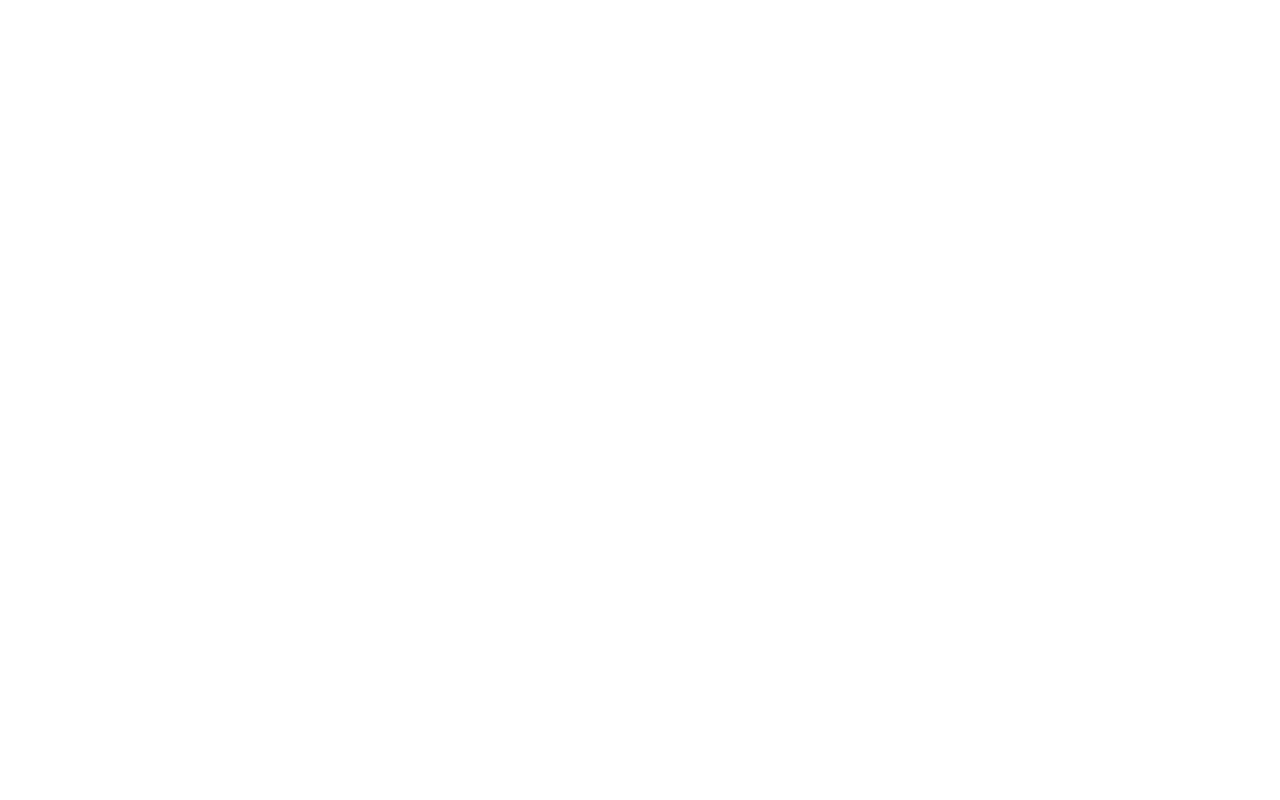
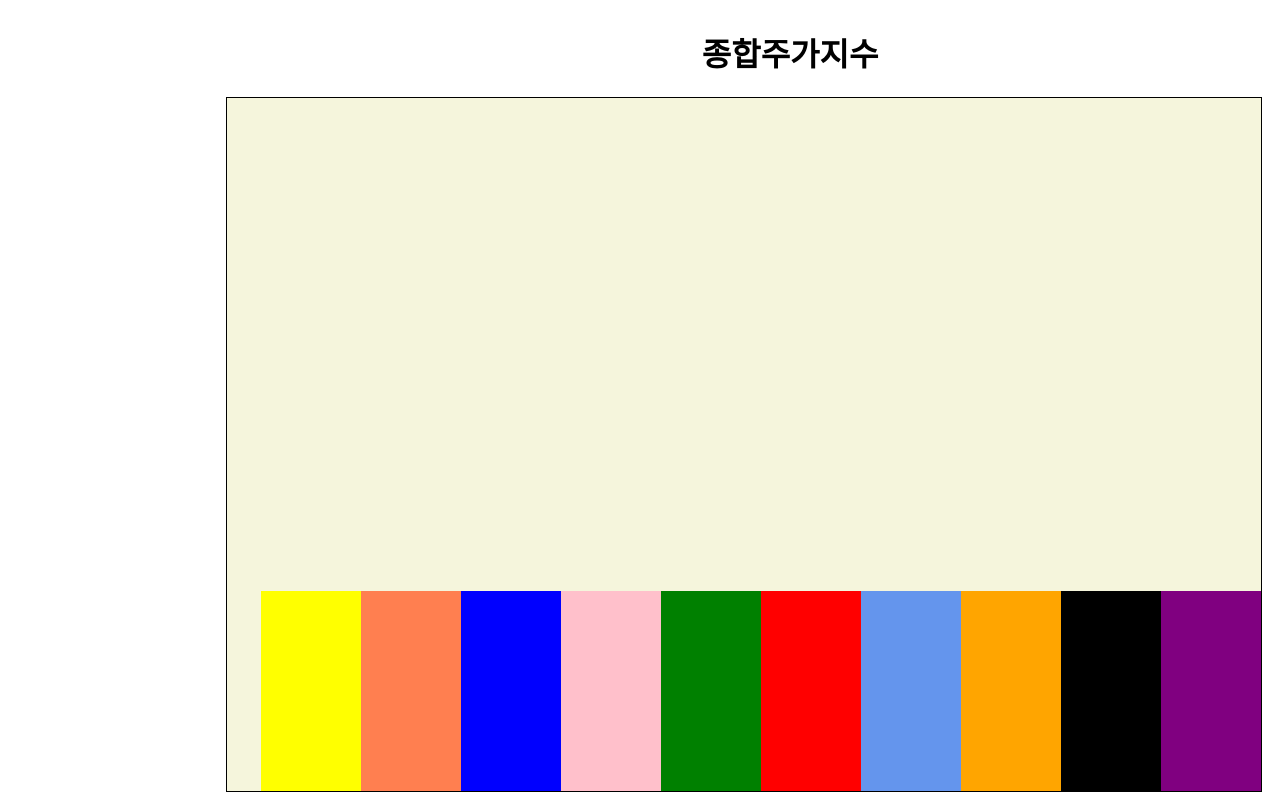
Before and after one commit to MAGEUNWON/js-study, a website: page graph/graph.html in a window 1280 px wide. Drawn offline with Linux system fonts and the light colour scheme.

Commit message:
그래프 가로축 완성

```diff
--- a/graph/graph.js
+++ b/graph/graph.js
@@ -3,7 +3,64 @@
 // y축은 종합주가지수가 높을수록 맨 아래서부터 위로 늘어남. 지수0은 맨 밑
 // 브라우저에 보여야 함. DOM API 활용
 // 하루당 막대그래프의 가로(width)값은 100 px씩 차지
-
+// 타입스크립트랑 html은 어떻게 연결하지????
+// 배열의 값들이 y축의 값.(높이)
+// 배열의 인덱스는 x의 순서. 그래프 x축의 길이 = 100px * 배열의 길이
 var root = document.getElementById("root");
-root.style.backgroundColor = "blue";
+var h1 = document.createElement("h1");
+root.appendChild(h1);
+h1.innerHTML = "종합주가지수";
+h1.style.marginRight = "24rem";
+var div = document.createElement("div");
+root.appendChild(div);
+root.style.width = "98vw";
+root.style.height = "98vh";
+root.style.display = "flex";
+root.style.flexDirection = "column";
+root.style.justifyContent = "flex-end";
+root.style.alignItems = "flex-end";
+var domStyle = {
+    width: "80.8vw",
+    height: "90vh",
+    backgroundColor: "beige"
+};
+div.style.width = domStyle.width;
+div.style.height = domStyle.height;
+div.style.backgroundColor = domStyle.backgroundColor;
+div.style.display = "flex";
+div.style.justifyContent = "flex-end";
+div.style.alignItems = "flex-end";
+div.style.border = "1px solid black";
+var section1 = document.createElement("section");
+div.appendChild(section1);
+// let sec1Child = Array.from(section1.children)
+// console.log(sec1Child)
+section1.style.width = "1000px";
+section1.style.height = "200px";
+section1.style.backgroundColor = "#6495ed";
+section1.style.display = "flex";
+section1.style.flexDirection = "row";
+section1.style.justifyContent = "flex-end";
+section1.style.alignItems = "flex-end";
+var xStyle = {
+    width: "100px",
+    height: "200px",
+    display: "flex",
+    flexDirection: "row"
+};
 var kdt_invest = [2003, 1980, 1989, 1995, 2003, 2007, 2001, 2003, 1970, 1995];
+var color = ["yellow", "coral", "blue", "pink", "green", "red", "gary", "orange", "black", "purple"];
+for (var i = 0; i < kdt_invest.length; i++) {
+    var x = document.createElement("div");
+    x.style.backgroundColor = color[i];
+    section1.appendChild(x);
+    console.log(section1);
+    x.style.width = xStyle.width;
+    x.style.height = xStyle.height;
+}
+// const bar_chart = (data : number) => {
+//   // const x = calc((kdt_invest.length) * 100px)
+//   for (let i of kdt_invest ) {
+//     console.log(i)
+//   }
+// }
```
Also changed, not shown: graph/graph.html (+3 -0 lines), graph/graph.ts (+43 -11 lines).
